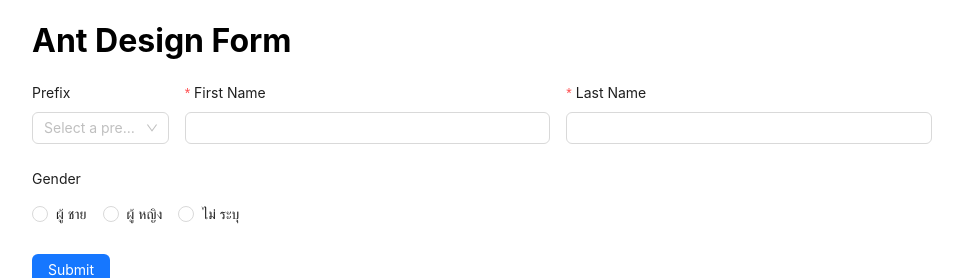
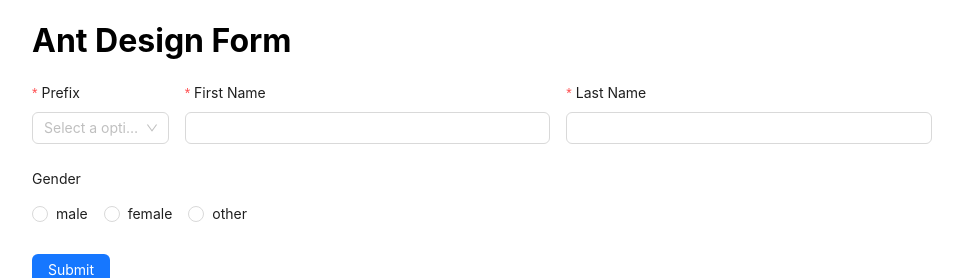
Before and after one commit to sarifmanung/Test-Frontend-Developer, a React (Create React App) app: page /test2 in a window 1280 px wide. Shown: the top 278 px of the page, without its empty margins (158-1121 px from the left). Built offline with nearby package versions, Linux system fonts and the light colour scheme.

Commit message:
updated test2

```diff
--- a/src/App.js
+++ b/src/App.js
@@ -5,7 +5,7 @@
 import Testlang from "./Pages/Testing/Testlang";
 import FormTest from "./Pages/Testing/FormTest.tsx";
 import Test1 from "./Pages/Test1";
-import Test2 from "./Pages/Test2";
+import Test2 from "./Pages/Test2.tsx";
 
 function App() {
   return (
--- a/src/Pages/Test2.js
+++ b/src/Pages/Test2.tsx
@@ -8,26 +8,38 @@
 const { Option } = Select;
 
 const Test2 = () => {
+  const [form] = Form.useForm();
   const dispatch = useDispatch();
+
+  const onReset = () => {
+    form.resetFields();
+  };
 
   const onFinish = (values) => {
     console.log("Received values:", values);
-    dispatch(addFormData(values));
+    // dispatch(addFormData(values));
   };
 
   return (
     <div style={{ maxWidth: "900px", margin: "auto" }}>
       <h1> Ant Design Form </h1>{" "}
-      <Form onFinish={onFinish} layout="vertical">
+      <Form form={form} onFinish={onFinish} layout="vertical">
         <Row gutter={16}>
           <Col span={4}>
-            <Form.Item label="Prefix" name="prefix">
-              <Select placeholder="Select a prefix">
-                <Option value={"Mr."}> นาย </Option>{" "}
-                <Option value={"Mrs."}> นาง </Option>{" "}
-                <Option value={"Miss."}> นางสาว </Option>{" "}
-              </Select>{" "}
-            </Form.Item>{" "}
+            <Form.Item
+              name="prefix"
+              label="Prefix"
+              rules={[{ required: true }]}
+            >
+              <Select
+                placeholder="Select a option and change input text above"
+                allowClear
+              >
+                <Option value="Mr.">Mr</Option>
+                <Option value="Mrs.">Mrs</Option>
+                <Option value="Miss.">Miss</Option>
+              </Select>
+            </Form.Item>
           </Col>{" "}
           <Col span={10}>
             <Form.Item
@@ -56,13 +68,14 @@
           <Col span={20}>
             <Form.Item label="Gender" name="gender">
               <Radio.Group>
-                <Radio value="ผู้ชาย"> ผู้ ชาย </Radio>{" "}
-                <Radio value="ผู้หญิง"> ผู้ หญิง </Radio>{" "}
-                <Radio value="ไม่ระบุ"> ไม่ ระบุ </Radio>{" "}
-              </Radio.Group>{" "}
-            </Form.Item>{" "}
+                <Radio value="male">male</Radio>
+                <Radio value="female">female</Radio>
+                <Radio value="other">other</Radio>
+              </Radio.Group>
+            </Form.Item>
           </Col>{" "}
         </Row>{" "}
+        {/*  */}
         <Form.Item>
           <Button type="primary" htmlType="submit">
             Submit{" "}
```
